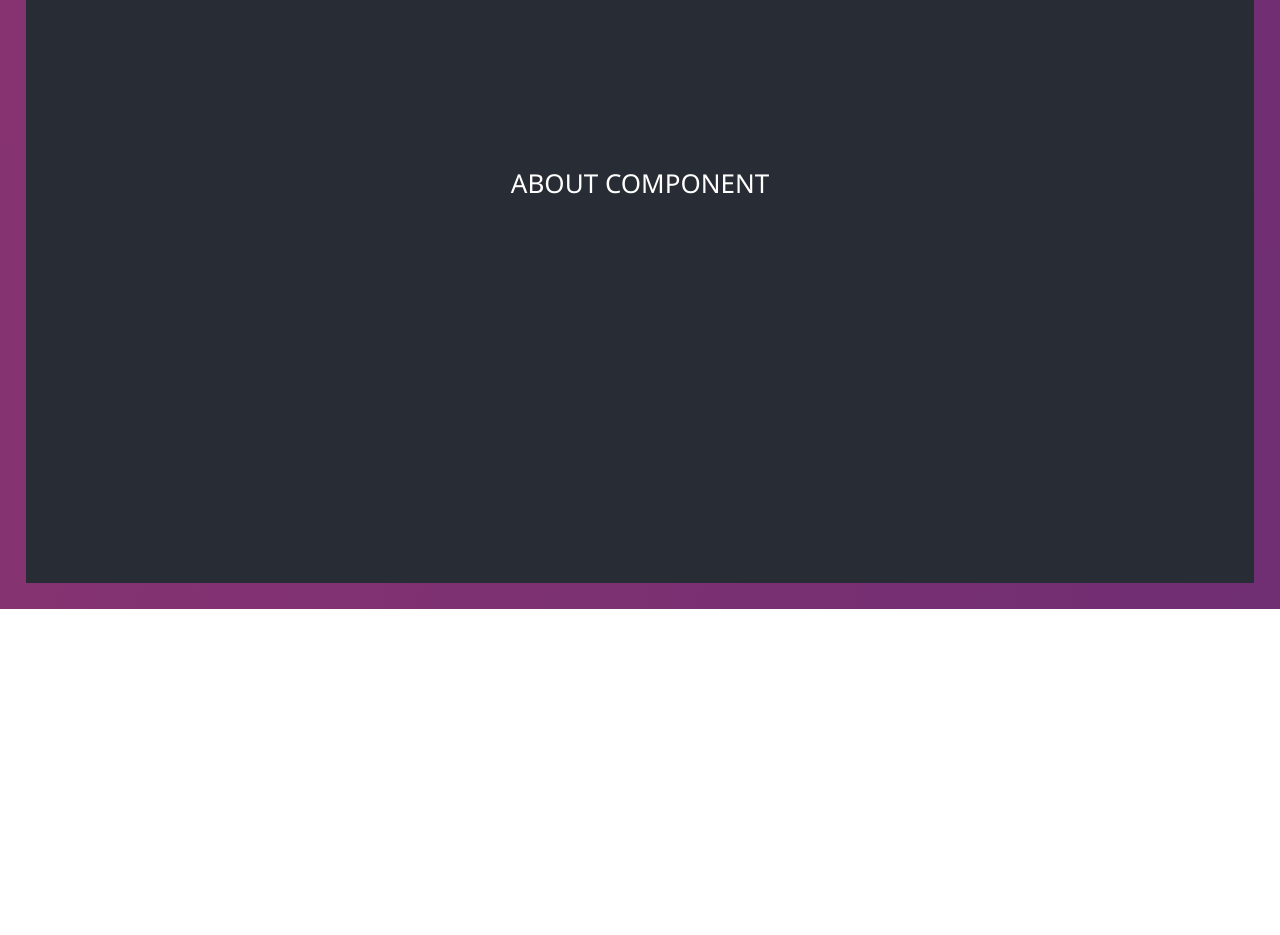
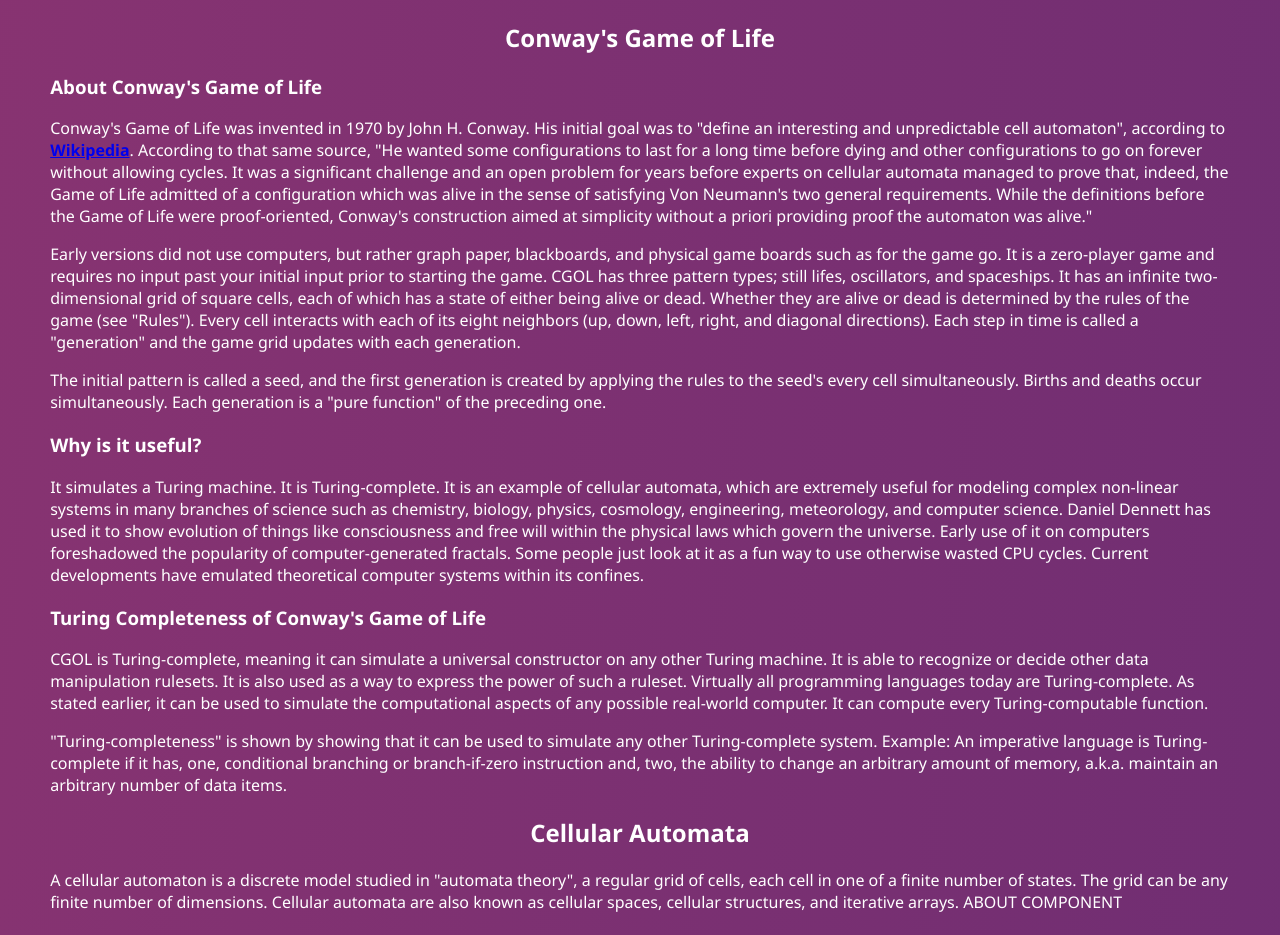
Before and after one commit to evoingram/cs-bw, a React (Create React App) app in the folder app/cs-bw/: page / in a window 1280 px wide. Shown: the part 877-1812 px from the top of the page. Before the commit the page ends 1486 px from the top, so only its background shows below. Built offline with nearby package versions, Linux system fonts and the light colour scheme.

Commit message:
refixed up about, disappeared

```diff
--- a/app/cs-bw/src/components/About.js
+++ b/app/cs-bw/src/components/About.js
@@ -1,16 +1,115 @@
 import React from 'react';
 import styled from 'styled-components';
+import { Route, Switch, Link } from 'react-router-dom';
+import Blog from './Blog';
 
-function About() {
-	return (
-		<div className="App">
-			<header className="App-header">
-				<p>
-					ABOUT COMPONENT
+const Button = styled.button`
+	background-color: #c6426e;
+	color: white;
+	max-width: 100%;
+	border: 3px solid white;
+	border-radius: 8px;
+	padding: 3%;
+`;
+
+const Div = styled.div`
+	justify-content: center;
+	text-align: center;
+	padding: 2%;
+`;
+
+
+const Div2 = styled.div`
+	justify-content: left;
+	text-align: left;
+`;
+
+function About(props) {
+	function toggleBlogPost() {
+		console.log('toggleBlogPost running');
+		props.setToggleBlog(true);
+	}
+		return (
+			<Div>
+				<Link to="/blog">
+					<Button id="blog" onClick={toggleBlogPost}>
+						<h4>Click here for my step-by-step in-depth guide.</h4>
+					</Button>
+				</Link>
+				<h1>About This Project</h1>
+				<h2>Conway's Game of Life</h2>
+				<Div2>
+					<h3>About Conway's Game of Life</h3>
+					<p>
+						Conway's Game of Life was invented in 1970 by John H. Conway. His initial goal was to "define an
+					interesting and unpredictable cell automaton", according to{' '}
+						<strong>
+							<a
+								href="https://en.wikipedia.org/wiki/Conway%27s_Game_of_Life"
+								target="_blank"
+								rel="noopener noreferrer"
+							>
+								Wikipedia
+						</a>
+						</strong>
+					. According to that same source, "He wanted some configurations to last for a long time before dying
+					and other configurations to go on forever without allowing cycles. It was a significant challenge
+					and an open problem for years before experts on cellular automata managed to prove that, indeed, the
+					Game of Life admitted of a configuration which was alive in the sense of satisfying Von Neumann's
+					two general requirements. While the definitions before the Game of Life were proof-oriented,
+					Conway's construction aimed at simplicity without a priori providing proof the automaton was alive."
 				</p>
-			</header>
-		</div>
-	);
-}
+					<p>
+						Early versions did not use computers, but rather graph paper, blackboards, and physical game boards
+						such as for the game go. It is a zero-player game and requires no input past your initial input
+						prior to starting the game. CGOL has three pattern types; still lifes, oscillators, and spaceships.
+						It has an infinite two-dimensional grid of square cells, each of which has a state of either being
+						alive or dead. Whether they are alive or dead is determined by the rules of the game (see "Rules").
+						Every cell interacts with each of its eight neighbors (up, down, left, right, and diagonal
+						directions). Each step in time is called a "generation" and the game grid updates with each
+						generation.
+				</p>
+					<p>
+						The initial pattern is called a seed, and the first generation is created by applying the rules to
+						the seed's every cell simultaneously. Births and deaths occur simultaneously. Each generation is a
+						"pure function" of the preceding one.
+				</p>
+					<h3>Why is it useful?</h3>
+					<p>
+						It simulates a Turing machine. It is Turing-complete. It is an example of cellular automata, which
+						are extremely useful for modeling complex non-linear systems in many branches of science such as
+						chemistry, biology, physics, cosmology, engineering, meteorology, and computer science. Daniel
+						Dennett has used it to show evolution of things like consciousness and free will within the physical
+						laws which govern the universe. Early use of it on computers foreshadowed the popularity of
+						computer-generated fractals. Some people just look at it as a fun way to use otherwise wasted CPU
+						cycles. Current developments have emulated theoretical computer systems within its confines.
+				</p>
+					<h3>Turing Completeness of Conway's Game of Life</h3>
+					<p>
+						CGOL is Turing-complete, meaning it can simulate a universal constructor on any other Turing
+						machine. It is able to recognize or decide other data manipulation rulesets. It is also used as a
+						way to express the power of such a ruleset. Virtually all programming languages today are
+						Turing-complete. As stated earlier, it can be used to simulate the computational aspects of any
+					possible real-world computer. It can compute every Turing-computable function.{' '}
+					</p>
+					<p>
+						"Turing-completeness" is shown by showing that it can be used to simulate any other Turing-complete
+						system. Example: An imperative language is Turing-complete if it has, one, conditional branching or
+						branch-if-zero instruction and, two, the ability to change an arbitrary amount of memory, a.k.a.
+						maintain an arbitrary number of data items.
+				</p>
+				</Div2>
+				<h2>Cellular Automata</h2>
+				<Div2>
+					<p>
+						A cellular automaton is a discrete model studied in "automata theory", a regular grid of cells, each
+						cell in one of a finite number of states. The grid can be any finite number of dimensions. Cellular
+						automata are also known as cellular spaces, cellular structures, and iterative arrays.
+						ABOUT COMPONENT
+				</p>
+				</Div2>
+			</Div>
+		)
+};
 
 export default About;
```
